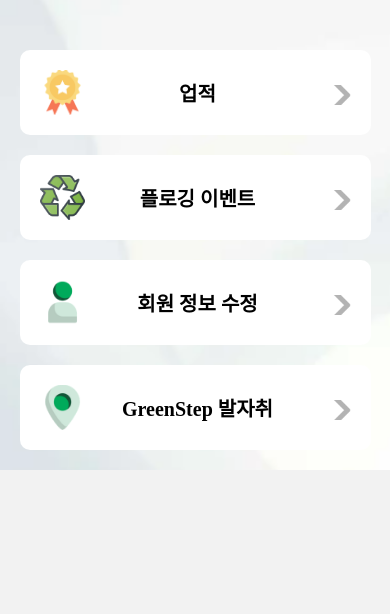
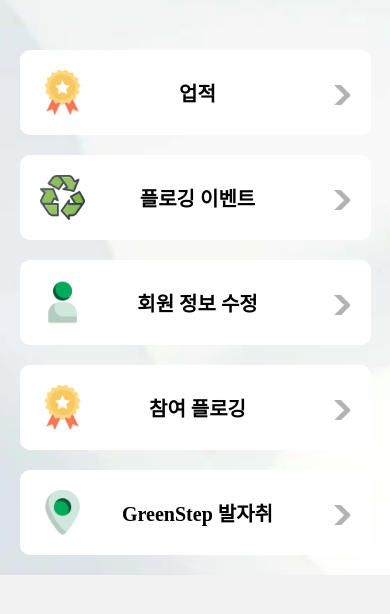
Before and after one commit to chosim-dvlpr/GreenStep, a React Native app in the folder FrontEnd/GreenStep/: screen /menu in a window 390 px wide. Shown: the top 614 px of the page. Built offline with nearby package versions, Linux system fonts and the light colour scheme; no server answers.

Commit message:
feat : 메뉴 페이지 - 내 플로깅 목록 추가

```diff
--- a/FrontEnd/GreenStep/src/Page/Menu.tsx
+++ b/FrontEnd/GreenStep/src/Page/Menu.tsx
@@ -17,8 +17,8 @@ const ContainerBg = styled.ImageBackground`
 `;
 
 const Menu = () => {
-    const pictures = [badge, trash, profile, map]
-    const names = ['업적', '플로깅 이벤트', '회원 정보 수정', 'GreenStep 발자취']
+    const pictures = [badge, trash, profile, badge, map]
+    const names = ['업적', '플로깅 이벤트', '회원 정보 수정', '참여 플로깅', 'GreenStep 발자취']
     const navigation = useNavigation();
     //추후 페이지 만들고 나서 수정
     const moveToCategory = (idx : number) => {
@@ -28,6 +28,8 @@ const Menu = () => {
             navigation.navigate('event')
         }else if(idx === 2){
             navigation.navigate('userinfo')
+        }else if(idx === 3){
+            navigation.navigate('myjoinedplogginglist')
         }else{
             openURL()
         }
```
